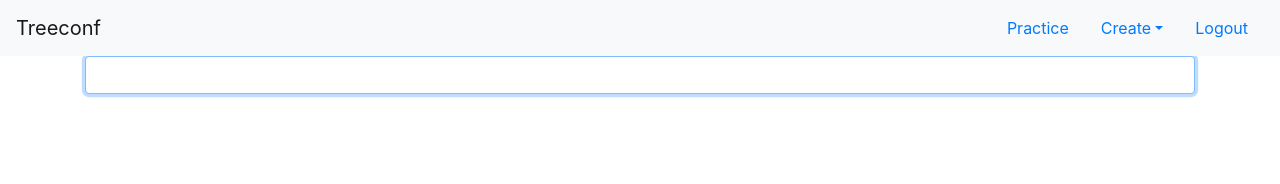
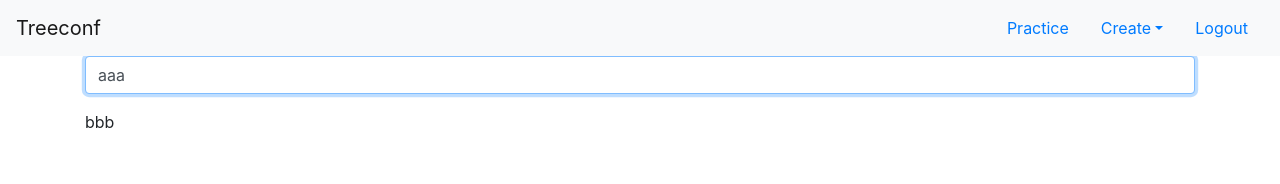
Before and after one commit to mekarpeles/notesclub, a React (Create React App) app in the folder front/: page /hec in a window 1280 px wide. Shown: the top 184 px of the page. Built offline with nearby package versions, Linux system fonts and the light colour scheme; sample sign-in values are in the browser's storage.

Commit message:
ArrowUp and ArrowDown

```diff
--- a/front/src/Topic.tsx
+++ b/front/src/Topic.tsx
@@ -9,6 +9,7 @@ interface IProps {
 
 interface IState {
   topics: string[]
+  currentTopicIndex: number
 }
 
 class Topic extends React.Component<IProps, IState> {
@@ -16,10 +17,11 @@ class Topic extends React.Component<IProps, IState> {
     super(props)
 
     this.state = {
-      topics: [""]
+      topics: ["aaa", "bbb"],
+      currentTopicIndex: 0
     }
 
-    this.onKeyUp = this.onKeyUp.bind(this)
+    this.onKeyDown = this.onKeyDown.bind(this)
   }
 
   handleChange = (event: React.ChangeEvent<HTMLInputElement>) => {
@@ -36,12 +38,51 @@ class Topic extends React.Component<IProps, IState> {
     }))
   }
 
-  onKeyUp(event: React.KeyboardEvent<HTMLInputElement>) {
-    if (event.charCode === 13) { // Enter key
-      let { topics } = this.state
-      topics.push("")
-      this.setState({topics: topics})
+  onKeyDown(event: React.KeyboardEvent<HTMLInputElement>) {
+    let { topics } = this.state
+    const { currentTopicIndex } = this.state
+
+    switch (event.key) {
+      case "Enter": // Enter key
+        topics.push("")
+        this.setState({ topics: topics, currentTopicIndex: topics.length - 1})
+        break;
+      case "ArrowUp": // Up key
+        if (currentTopicIndex > 0) {
+          this.setState({currentTopicIndex: currentTopicIndex - 1})
+        }
+        break;
+      case "ArrowDown": // Down key
+        if (currentTopicIndex < topics.length - 1) {
+          this.setState({ currentTopicIndex: currentTopicIndex + 1 })
+        }
     }
+  }
+
+  renderTopic = (topic: string, index: number) => {
+    const { currentTopicIndex } = this.state
+
+    return (
+      <div>
+        {index === currentTopicIndex &&
+          <Form.Group>
+            <Form.Control
+              type="text"
+              value={topic}
+              name={`topic${index}`}
+              onKeyDown={this.onKeyDown}
+              onChange={this.handleChange as any} autoFocus />
+          </Form.Group>
+        }
+        {index != currentTopicIndex &&
+          <p onClick={() => this.selectTopic(index)}>{topic}</p>
+        }
+      </div>
+    )
+  }
+
+  selectTopic = (index: number) => {
+    this.setState({currentTopicIndex: index})
   }
 
   public render () {
@@ -49,18 +90,7 @@ class Topic extends React.Component<IProps, IState> {
 
     return (
       <div className="container">
-        {topics.map((topic, index) => {
-          return (
-            <Form.Group>
-              <Form.Control
-                type="text"
-                value={topic}
-                name={`topic${index}`}
-                onKeyPress={this.onKeyUp}
-                onChange={this.handleChange as any} autoFocus />
-            </Form.Group>
-          )
-        })}
+        {topics.map((topic, index) => this.renderTopic(topic, index))}
       </div>
     )
   }
```
